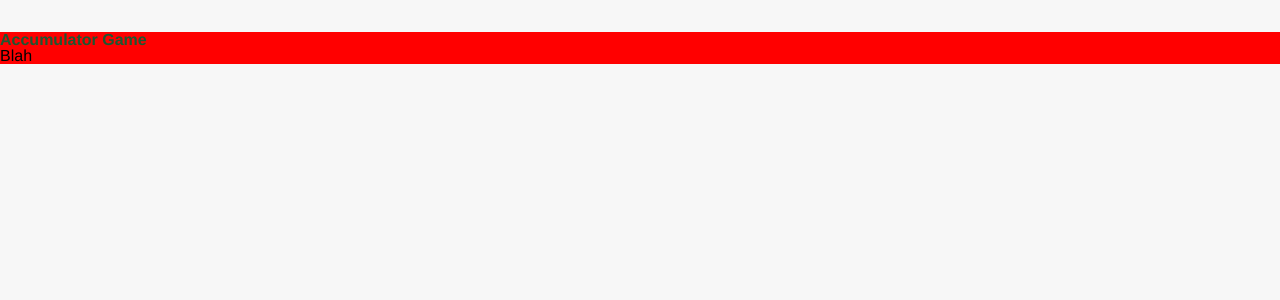
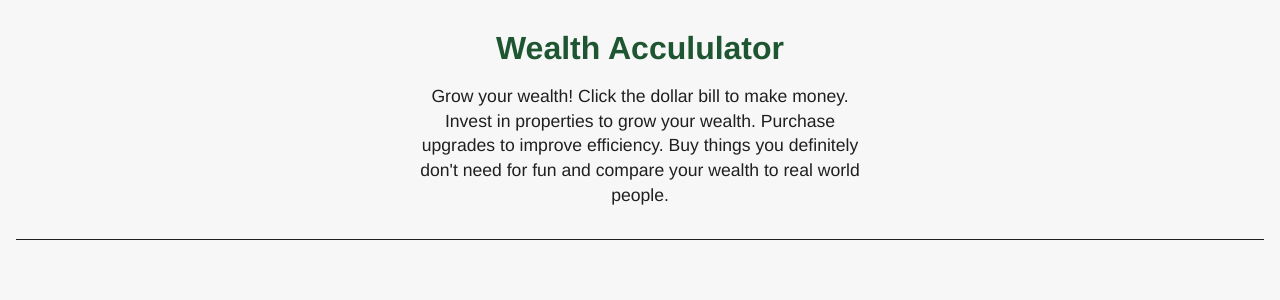
Before and after one commit to dkersten/accumulator-game-vue, a Vue app: page / in a window 1280 px wide. Shown: the top 300 px of the page. Built offline with nearby package versions, Linux system fonts and the light colour scheme.

Commit message:
added game explanation section

```diff
--- a/src/App.vue
+++ b/src/App.vue
@@ -1,16 +1,18 @@
 <template>
   <div id="app">
-      <h1>Accumulator Game</h1>
-    <h2>Blah</h2>
+      <GameExplanation></GameExplanation>
   </div>
 </template>
 
 <script>
 
+import GameExplanation from './components/GameExplanation'
+
 export default {
+
   name: 'App',
   components: {
-
+    GameExplanation
   }
 }
 </script>
@@ -22,19 +24,13 @@ export default {
 </style>
 
 <style lang="scss" scoped>
-  @import './assets/scss/variables.scss';
 
   #app {
     font-family: Avenir, Helvetica, Arial, sans-serif;
     -webkit-font-smoothing: antialiased;
     -moz-osx-font-smoothing: grayscale;
-    background: red;
     max-width: 1400px;
+    padding: 0 1rem;
     margin: 2rem auto;
-
-    h1 {
-      color: $color-green-dark;
-      font-weight: 700;
-    }
   }
 </style>
--- a/src/assets/scss/variables.scss
+++ b/src/assets/scss/variables.scss
@@ -13,3 +13,19 @@ $color-red: #a82d18;
 // box shadows
 $box-shadow-sm: 2px 2px 5px rgba(0, 0, 0, 0.35);
 $box-shadow-sm-subtle: 2px 2px 5px rgba(0, 0, 0, 0.15);
+
+// vertical spacing
+$vertical-spacing-xl: 3.5rem;
+$vertical-spacing-lg: 3rem;
+$vertical-spacing-md: 2rem;
+$vertical-spacing-sm: 1.25rem;
+$vertical-spacing-xs: 0.75rem;
+
+// font sizes
+$font-header-lg: 2rem;
+$font-header-sm: 1.5rem;
+$font-paragraph-lg: 1.25rem;
+$font-paragraph-sm: 1.1rem;
+
+// misc
+$line-height-paragraph: 1.4;
--- /dev/null
+++ b/src/components/GameExplanation.vue
@@ -0,0 +1,46 @@
+<template>
+    <div class="explanation-container">
+        <h1>Wealth Accululator</h1>
+        <p>Grow your wealth! Click the dollar bill to make money. Invest in properties to grow your wealth. Purchase upgrades to improve efficiency. Buy things you definitely don't need for fun and compare your wealth to real world people.</p>
+    </div>
+</template>
+
+<script>
+export default {
+    name: 'GameExplanation',
+    components: {
+
+    }
+}
+</script>
+
+<style lang="scss" scoped>
+
+    @import '../assets/scss/variables.scss';
+
+    .explanation-container {
+
+        border-bottom: 1px solid $color-grey-dark;
+        padding-bottom: $vertical-spacing-md;
+
+        * {
+            text-align: center;
+            max-width: 450px;
+            margin: auto;
+        }
+
+        h1 {
+        color: $color-green-dark;
+        font-weight: 700;
+        font-size: 2rem;
+        margin-bottom: $vertical-spacing-sm;
+        }
+
+        p {
+            line-height: $line-height-paragraph;
+            font-size: $font-paragraph-sm;
+            color: $color-grey-dark;
+        }
+    }
+
+</style>
```
